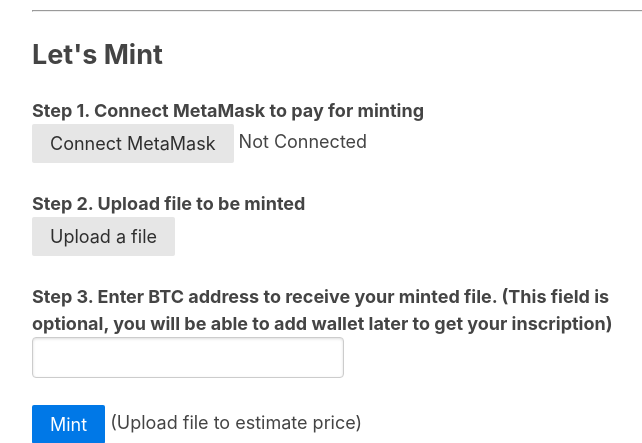
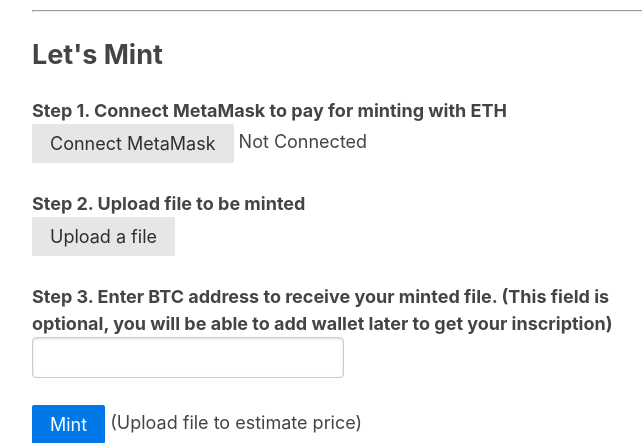
Before and after one commit to oqtacore-group/ordinals-minter, a FastAPI app: page / in a window 1280 px wide. Shown: the part 144-587 px from the top of the page, without its empty margins (283-925 px from the left). Run offline with FastAPI, Linux system fonts and the light colour scheme; some libraries are stand-ins or nearby versions.

Commit message:
chore: Add info about payment currency

```diff
--- a/templates/index.html
+++ b/templates/index.html
@@ -37,7 +37,7 @@
                 onsubmit="return startMinting(event);"
             >
                 <div>
-                    <label for="metamask-connected"><b>Step 1. Connect MetaMask to pay for minting</b></label>
+                    <label for="metamask-connected"><b>Step 1. Connect MetaMask to pay for minting with ETH</b></label>
                     <br>
                     <a class="pure-button" onclick="connectMetaMask()">Connect MetaMask</a>
                     <span id="metamask-connected">Not Connected</span>
```
